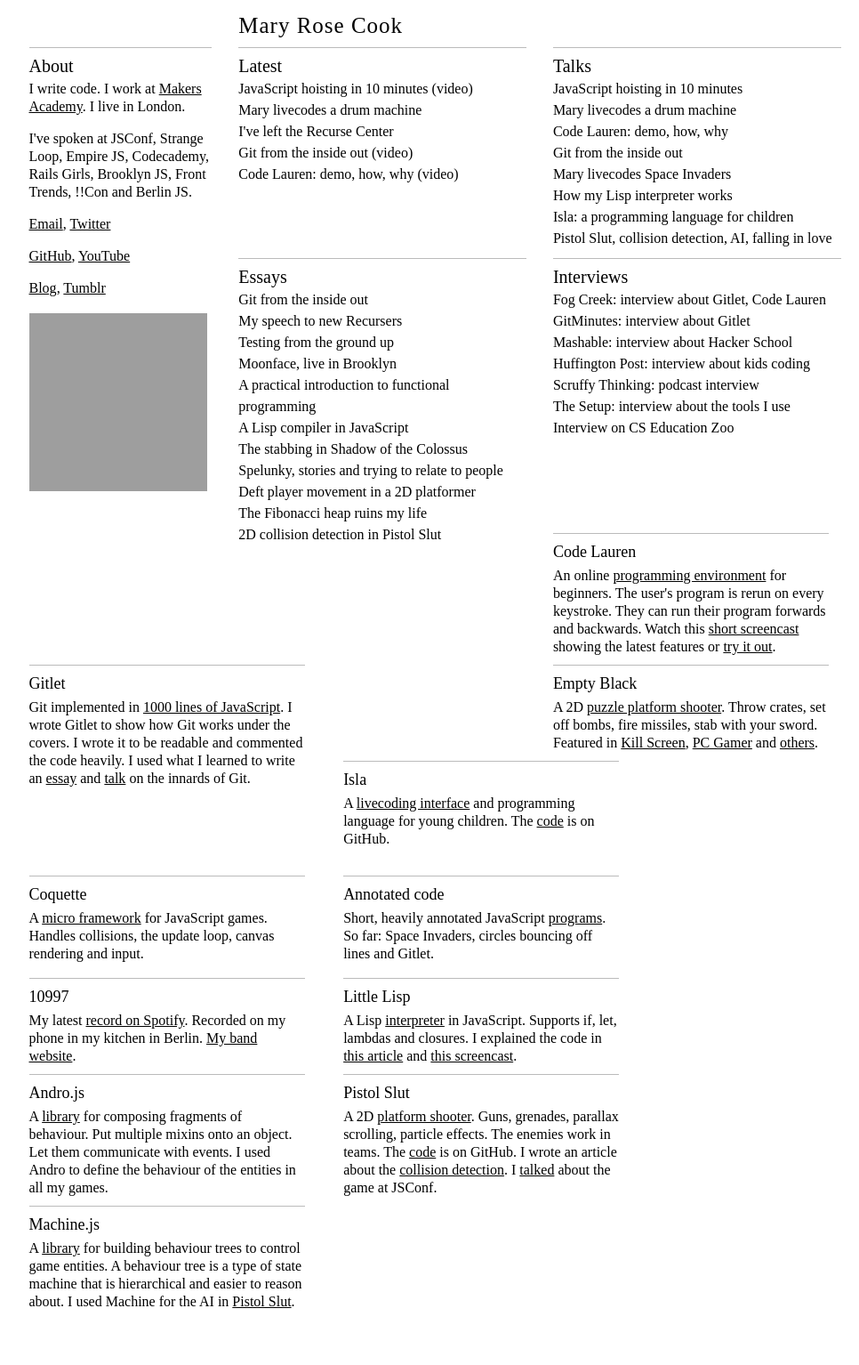
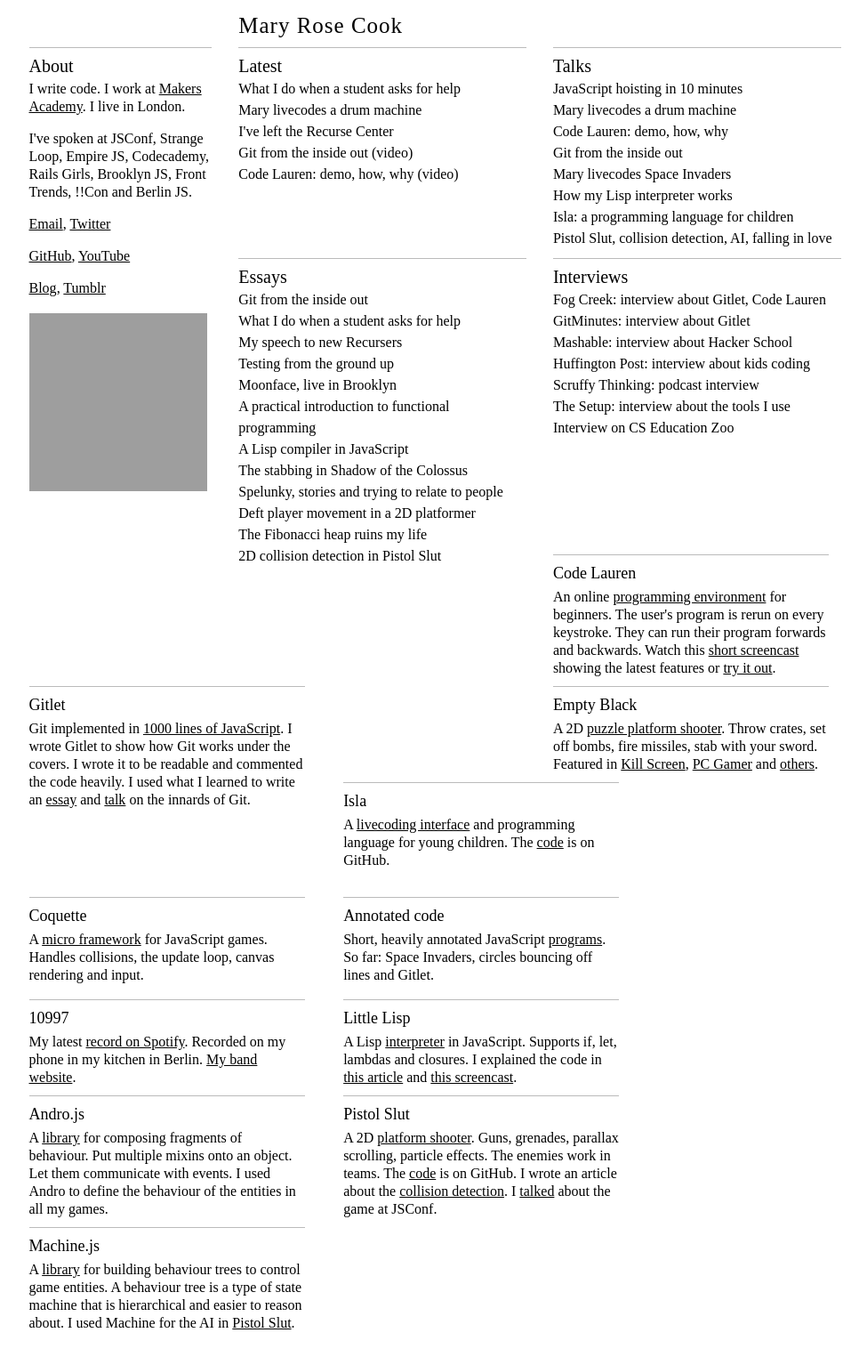
Before and after one commit to zahrabakhshalizadeh/maryrosecook.com, a Jekyll site: the page index.html, which Jekyll copies as it is, in a window 1280 px wide. Shown: the whole page at 89% size, without its empty margins (151-1117 px from the left). Built offline with Jekyll 4.4.1, drawn with Linux system fonts in a browser that asks for light colours; some web fonts are replaced; Markdown is read by kramdown in place of the engine named in the settings; before the commit the page ends 1510 px from its top, so only the background shows below that; grey boxes are pictures that could not be loaded.

Commit message:
Add what I do when a student asks for help post to index

```diff
--- a/index.html
+++ b/index.html
@@ -63,7 +63,7 @@
 				  <div class="content">
             <h2>Latest</h2>
             <ul>
-              <li><a href="https://www.youtube.com/watch?v=p4xkzTOgFV0">JavaScript hoisting in 10 minutes (video)</a></li>
+              <li><a href="/blog/post/responding-to-a-students-request-for-help">What I do when a student asks for help</a></li>
               <li><a href="http://drum-machine.maryrosecook.com">Mary livecodes a drum machine</a></li>
               <li><a href="/blog/post/ive-left-the-recurse-center">I've left the Recurse Center</a></li>
               <li><a href="https://www.youtube.com/watch?v=fCtZWGhQBvo">Git from the inside out (video)</a></li>
@@ -78,6 +78,7 @@
             <h2>Essays</h2>
             <ul>
               <li><a href="/blog/post/git-from-the-inside-out">Git from the inside out</a></li>
+              <li><a href="/blog/post/responding-to-a-students-request-for-help">What I do when a student asks for help</a></li>
               <li><a href="/blog/post/my-speech-to-new-hacker-schoolers">My speech to new Recursers</a></li>
               <li><a href="/blog/post/testing-from-the-ground-up">Testing from the ground up</a></li>
               <li><a href="/blog/post/moonface-live-in-brooklyn">Moonface, live in Brooklyn</a></li>
@@ -120,6 +121,7 @@
               <li><a href="http://thatpostshow.com/scruffy/2012/10/17/mary-rose-cook.html">Scruffy Thinking: podcast interview</a></li>
               <li><a href="http://mary.rose.cook.usesthis.com/">The Setup: interview about the tools I use</a></li>
               <li><a href="https://www.youtube.com/watch?v=l1FOX1UKpLY">Interview on CS Education Zoo</a></li>
+              <li class="vertical-column-spacing">&nbsp;</li>
               <li class="vertical-column-spacing">&nbsp;</li>
               <li class="vertical-column-spacing">&nbsp;</li>
               <li class="vertical-column-spacing">&nbsp;</li>
```
